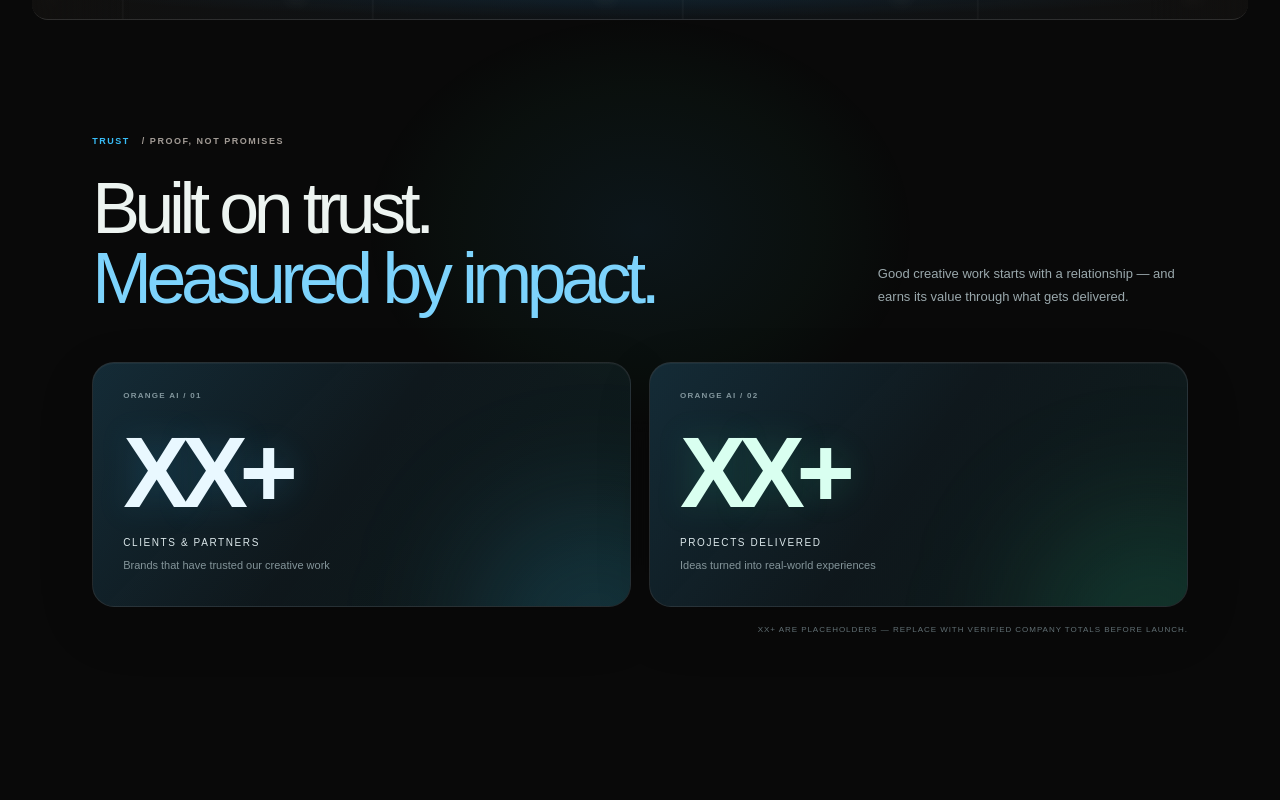
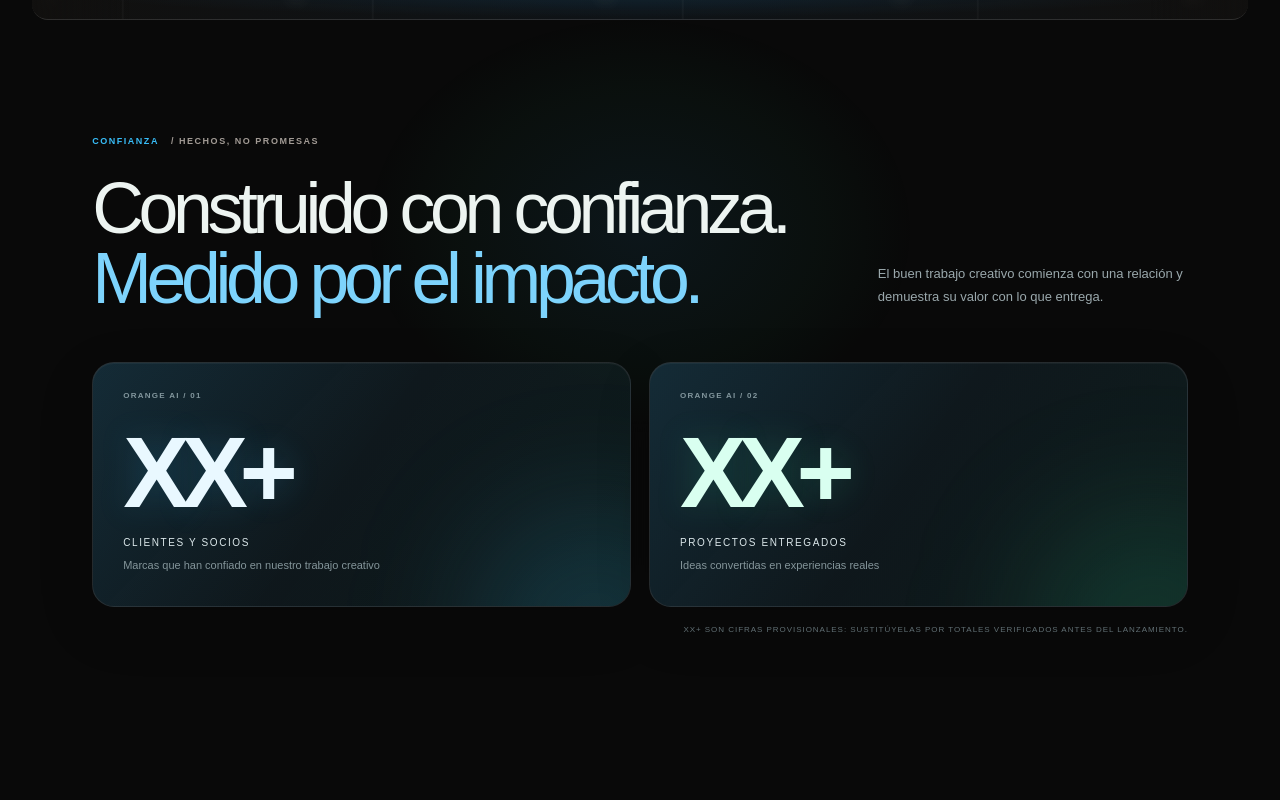
Before and after one commit to MohammadMatinMahdavi/orange, a Next.js app: page /es in a window 1280 px wide. Shown: the part 860-1660 px from the top of the page. Built offline with nearby package versions, Linux system fonts and the light colour scheme.

Commit message:
Localize TrustStatsSection.jsx

```diff
--- a/components/sections/TrustStatsSection.jsx
+++ b/components/sections/TrustStatsSection.jsx
@@ -1,30 +1,7 @@
-const stats = [
-  { value: "XX+", label: "CLIENTS & PARTNERS", detail: "Brands that have trusted our creative work", tone: "blue" },
-  { value: "XX+", label: "PROJECTS DELIVERED", detail: "Ideas turned into real-world experiences", tone: "green" },
-];
-
-export default function TrustStatsSection() {
-  return (
-    <section className="trust-section" id="impact" aria-labelledby="trust-heading">
-      <div className="trust-heading">
-        <div>
-          <div className="eyebrow"><span>TRUST</span> / PROOF, NOT PROMISES</div>
-          <h2 id="trust-heading">Built on trust.<br /><span>Measured by impact.</span></h2>
-        </div>
-        <p>Good creative work starts with a relationship — and earns its value through what gets delivered.</p>
-      </div>
-      <div className="trust-stats-grid">
-        {stats.map((stat) => (
-          <article className={`trust-stat trust-stat-${stat.tone}`} key={stat.label}>
-            <span className="trust-stat-index">ORANGE AI / {stat.tone === "blue" ? "01" : "02"}</span>
-            <strong>{stat.value}</strong>
-            <h3>{stat.label}</h3>
-            <p>{stat.detail}</p>
-            <span className="trust-stat-orb" aria-hidden="true" />
-          </article>
-        ))}
-      </div>
-      <p className="trust-footnote">XX+ ARE PLACEHOLDERS — REPLACE WITH VERIFIED COMPANY TOTALS BEFORE LAUNCH.</p>
-    </section>
-  );
+export default function TrustStatsSection({ t }) {
+  return <section className="trust-section" id="impact" aria-labelledby="trust-heading">
+    <div className="trust-heading"><div><div className="eyebrow"><span>{t.eyebrow.split(" / ")[0]}</span> / {t.eyebrow.split(" / ")[1]}</div><h2 id="trust-heading">{t.title1}<br /><span>{t.title2}</span></h2></div><p>{t.intro}</p></div>
+    <div className="trust-stats-grid">{t.stats.map((stat) => <article className={`trust-stat trust-stat-${stat.tone}`} key={stat.label}><span className="trust-stat-index">ORANGE AI / {stat.tone === "blue" ? "01" : "02"}</span><strong>{stat.value}</strong><h3>{stat.label}</h3><p>{stat.detail}</p><span className="trust-stat-orb" aria-hidden="true" /></article>)}</div>
+    <p className="trust-footnote">{t.note}</p>
+  </section>;
 }
```
